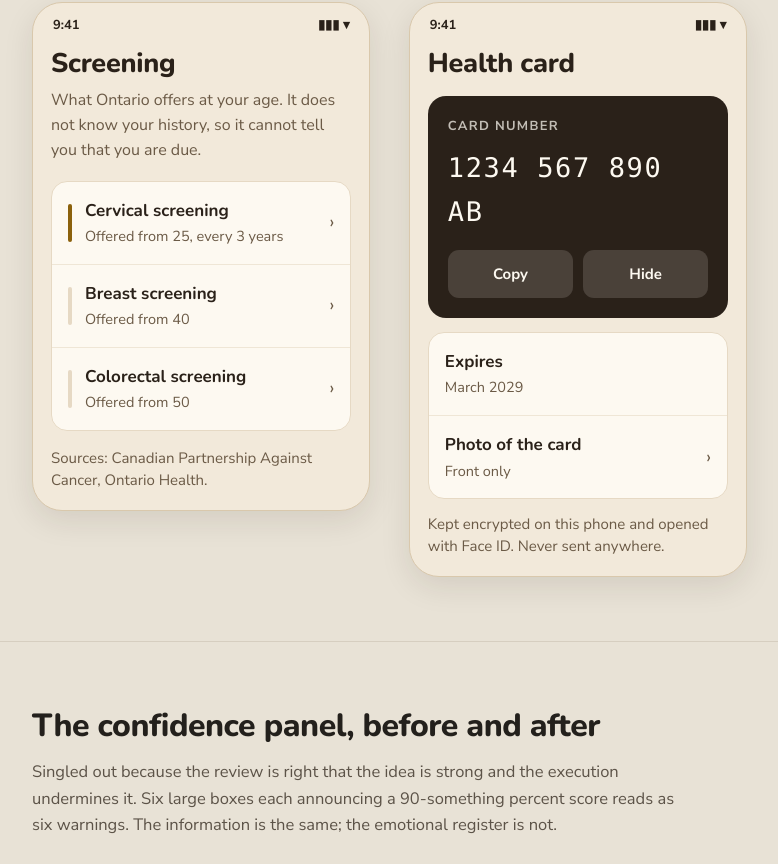
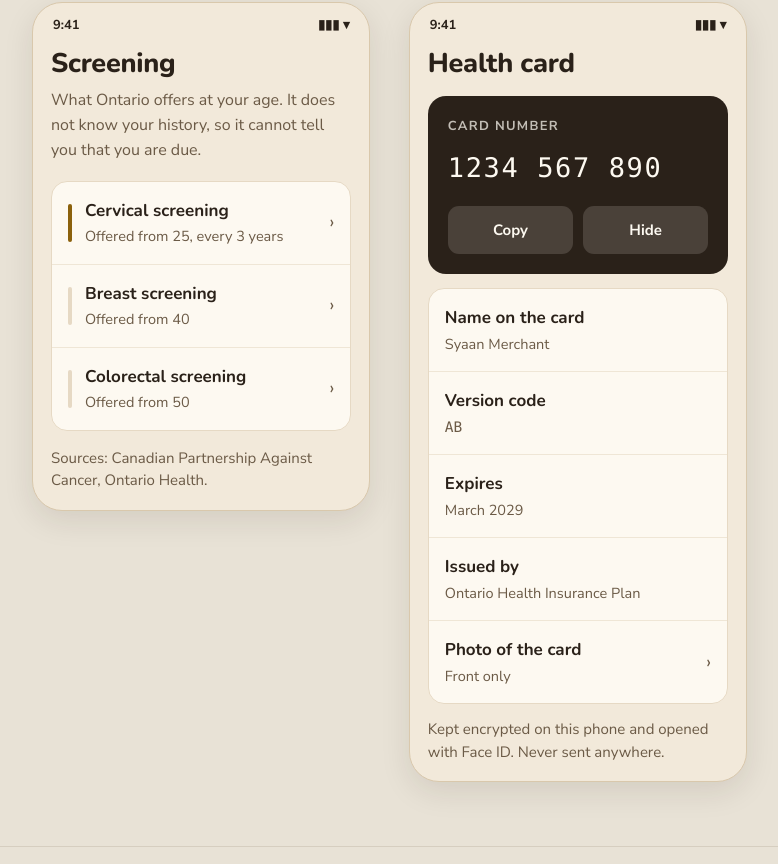
Before and after one commit to syxxn2sly/elucra, a plain HTML site: page docs/redesign-mockup.html in a window 1280 px wide. Shown: the part 6314-7178 px from the top of the page, without its empty margins (62-840 px from the left). Drawn offline with nearby package versions, Linux system fonts and the light colour scheme.

Commit message:
Show the whole health card, not three fields of it
HealthCardData holds seven fields and the real screen renders all of
them; the mockup showed the number, the expiry and the photo. Name,
version code and issuer were simply missing, and the version code had
been run onto the end of the number as though it were part of it. On an
Ontario card it is a separate two-letter field that a receptionist asks
for on its own.

```diff
--- a/docs/redesign-mockup.html
+++ b/docs/redesign-mockup.html
@@ -1137,15 +1137,21 @@
             <p class="t-screen">Health card</p>
             <div style="background:#2A2119;color:#FDF9F1;border-radius:18px;padding:20px;margin-top:16px">
               <div style="font-size:13px;font-weight:700;letter-spacing:.1em;text-transform:uppercase;opacity:.72">Card number</div>
-              <div style="font-family:var(--mono);font-size:27px;letter-spacing:.06em;margin-top:9px;font-variant-numeric:tabular-nums">1234 567 890 AB</div>
+              <div style="font-family:var(--mono);font-size:27px;letter-spacing:.06em;margin-top:9px;font-variant-numeric:tabular-nums">1234 567 890</div>
               <div style="display:flex;gap:10px;margin-top:16px">
                 <div style="flex:1;text-align:center;background:rgba(253,249,241,.15);border-radius:11px;padding:12px;font-weight:700;font-size:15px;min-height:44px">Copy</div>
                 <div style="flex:1;text-align:center;background:rgba(253,249,241,.15);border-radius:11px;padding:12px;font-weight:700;font-size:15px;min-height:44px">Hide</div>
               </div>
             </div>
             <div class="rowgroup" style="margin-top:14px">
+              <div class="row"><div class="grow"><div class="val">Name on the card</div>
+                <div class="sub">Syaan Merchant</div></div></div>
+              <div class="row"><div class="grow"><div class="val">Version code</div>
+                <div class="sub" style="font-family:var(--mono)">AB</div></div></div>
               <div class="row"><div class="grow"><div class="val">Expires</div>
                 <div class="sub">March 2029</div></div></div>
+              <div class="row"><div class="grow"><div class="val">Issued by</div>
+                <div class="sub">Ontario Health Insurance Plan</div></div></div>
               <div class="row"><div class="grow"><div class="val">Photo of the card</div>
                 <div class="sub">Front only</div></div><span class="chev">›</span></div>
             </div>
```
